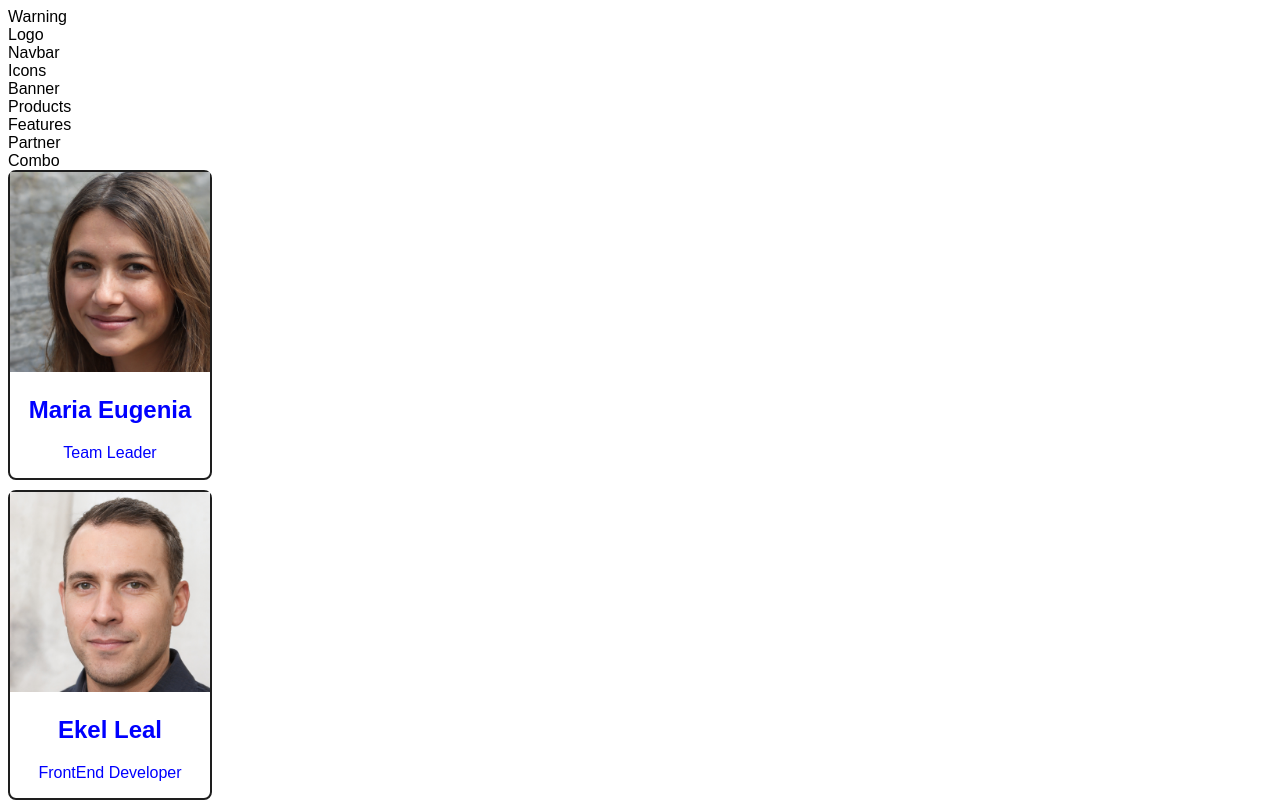
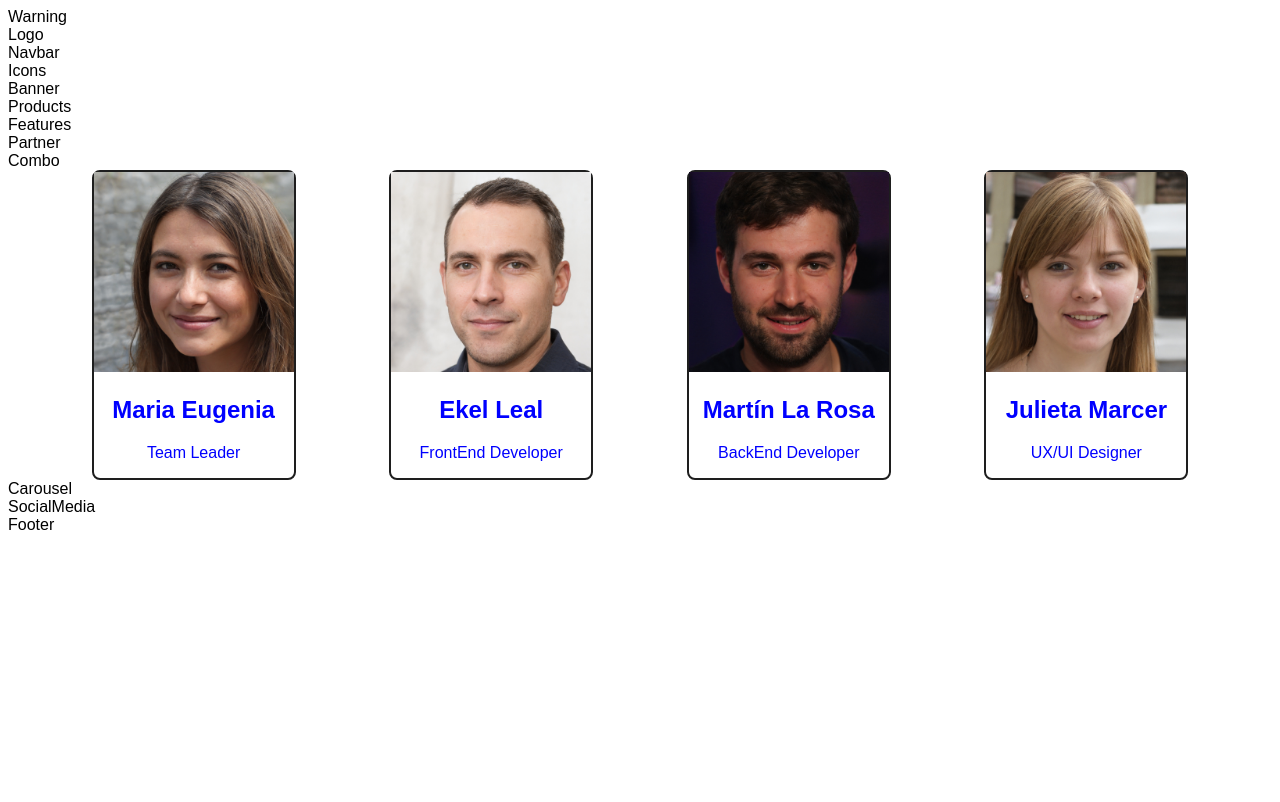
Before and after one commit to eugenia1984/numen-react, a React (Create React App) app in the folder react-numen/: page / in a window 1280 px wide. Shown: the top 802 px of the page. Built offline with nearby package versions, Linux system fonts and the light colour scheme.

Commit message:
alineo cards

```diff
--- a/react-numen/src/components/aboutus/AboutUsPage.jsx
+++ b/react-numen/src/components/aboutus/AboutUsPage.jsx
@@ -37,9 +37,9 @@ const AboutUsPage = () => {
   return (
     <div
       style={{
-        display: `grid`,
-        width: `900px`,
-        justifyContent: `space-between`,
+        display: `flex`,
+        width: `auto`,
+        justifyContent: `space-evenly`,
         gap: 10,
         flexDirection: `row`,
         gridTemplateColumns: `repeat (4, 1fr)`,
```
